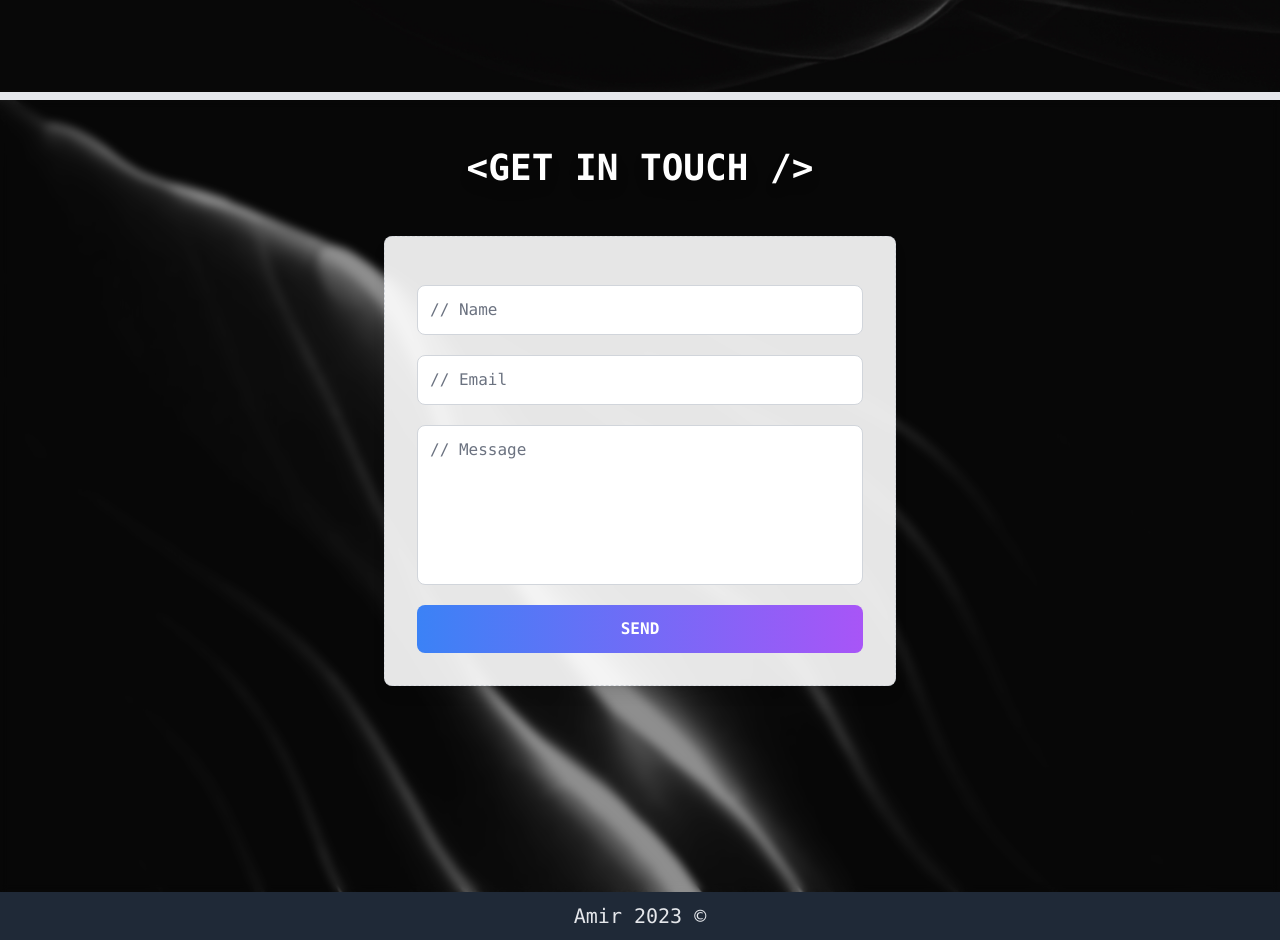
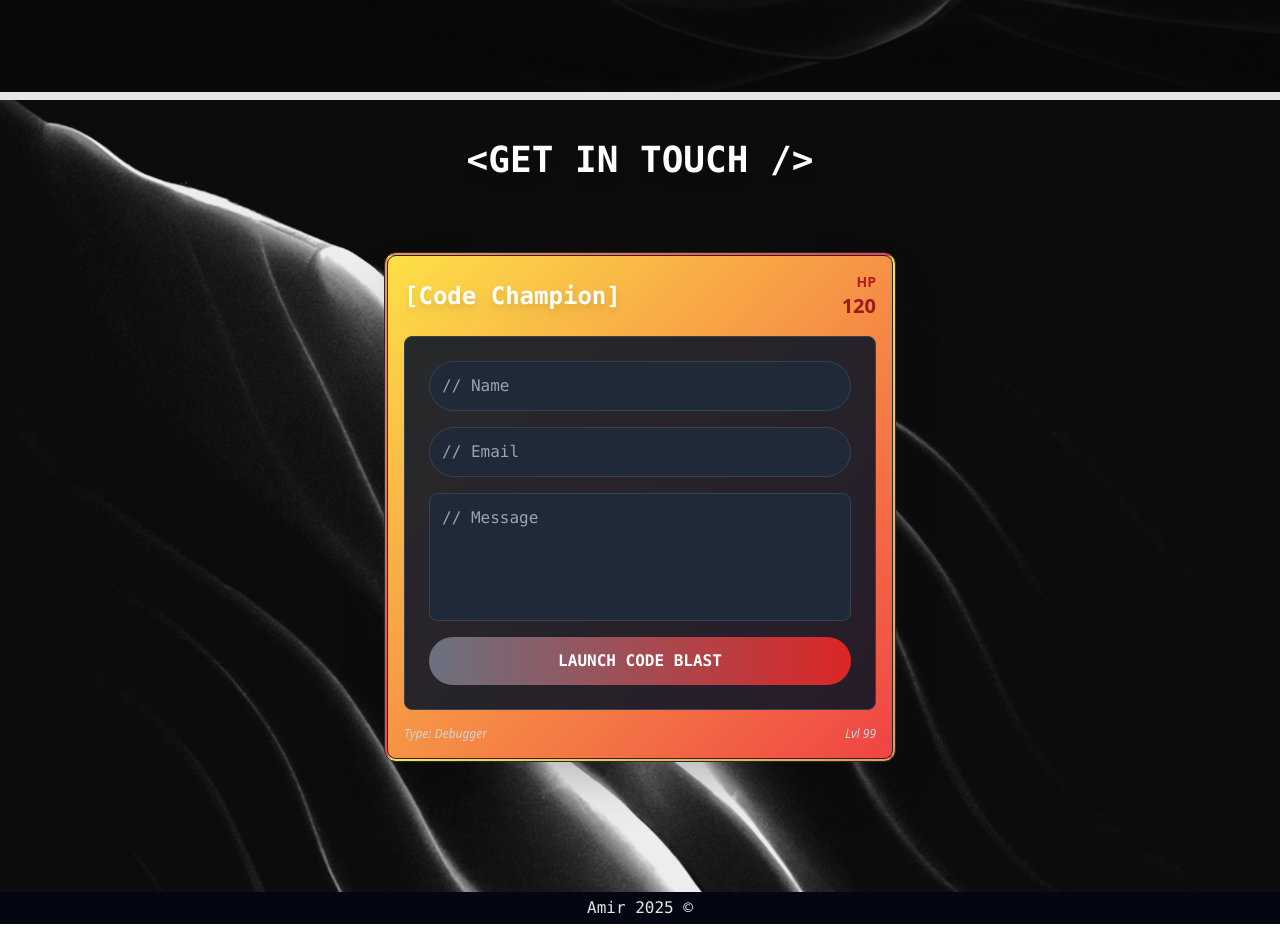
Before and after one commit to meerocodes/Amiracle, a React (Create React App) app: page / in a window 1280 px wide. Shown: the part 2708-3648 px from the top of the page. Built offline with nearby package versions, Linux system fonts and the light colour scheme.

Commit message:
better styled contact form

```diff
--- a/src/components/Contact.js
+++ b/src/components/Contact.js
@@ -1,6 +1,35 @@
-import React from 'react';
+import React, { useState, useEffect, useRef } from 'react';
 
 const Contact = ({ isLightMode }) => {
+    const titleRef = useRef(null);
+    const cardRef = useRef(null);
+    const [titleVisible, setTitleVisible] = useState(false);
+    const [cardVisible, setCardVisible] = useState(false);
+
+    useEffect(() => {
+        const observer = new IntersectionObserver(
+            (entries) => {
+                entries.forEach((entry) => {
+                    if (entry.target === titleRef.current && entry.isIntersecting) {
+                        setTitleVisible(true);
+                    }
+                    if (entry.target === cardRef.current && entry.isIntersecting) {
+                        setCardVisible(true);
+                    }
+                });
+            },
+            { threshold: 0.3 }
+        );
+
+        if (titleRef.current) observer.observe(titleRef.current);
+        if (cardRef.current) observer.observe(cardRef.current);
+
+        return () => {
+            if (titleRef.current) observer.unobserve(titleRef.current);
+            if (cardRef.current) observer.unobserve(cardRef.current);
+        };
+    }, []);
+
     return (
         <section
             id="contact"
@@ -9,28 +38,60 @@ const Contact = ({ isLightMode }) => {
                     : 'bg-[url(/assets/sectionImage3.png)]'
                 }`}
         >
-            {/* Background overlay */}
-            <div className="absolute inset-0 bg-black/40 backdrop-blur-sm"></div>
+            <div className="absolute inset-0"></div>
             <div className="relative w-4/5 mx-auto flex flex-col items-center">
                 <h2
-                    className={`mt-12 text-4xl font-mono font-bold drop-shadow-lg ${isLightMode
-                            ? 'text-gray-900 underline decoration-gray-700'
-                            : 'text-white'
+                    ref={titleRef}
+                    className={`p-10 text-4xl font-mono font-bold drop-shadow-lg transition-all duration-500 delay-100 ${titleVisible
+                            ? isLightMode
+                                ? 'opacity-100 translate-x-0 text-gray-900 underline decoration-gray-700'
+                                : 'opacity-100 translate-x-0 text-white'
+                            : 'opacity-0 -translate-x-[100vw]'
                         }`}
                 >
                     {'<GET IN TOUCH />'}
                 </h2>
+                <div
+                    ref={cardRef}
+                    className={`pokemon-card relative rounded-xl p-4 mt-8 w-full max-w-lg shadow-2xl border-4 border-double transition-all duration-300 ${isLightMode
+                            ? 'bg-gradient-to-br from-blue-100 to-green-100 border-blue-400'
+                            : 'bg-gradient-to-br from-yellow-300 to-red-500 border-gray-800'
+                        }`}
+                >
+                    <div className="card-header flex justify-between items-center mb-4">
+                        <h2
+                            className={`font-bold font-mono text-2xl drop-shadow-lg transition-all duration-500 delay-200 ${cardVisible
+                                    ? 'opacity-100 translate-x-0'
+                                    : 'opacity-0 -translate-x-[100vw]'
+                                }`}
+                        >
+                            [Code Champion]
+                        </h2>
+                        <div
+                            className={`card-stats text-right transition-all duration-500 delay-300 ${cardVisible
+                                    ? 'opacity-100 translate-x-0'
+                                    : 'opacity-0 translate-x-[100vw]'
+                                }`}
+                        >
+                            <span className="block font-bold text-sm text-red-700">HP</span>
+                            <span className="block font-extrabold text-xl text-red-800">120</span>
+                        </div>
+                    </div>
                     <form
                         action="https://formspree.io/f/xeqwljbo"
                         method="POST"
-                    className={`mt-12 w-full max-w-lg rounded-lg p-8 backdrop-blur-sm shadow-lg transition-all duration-300 border border-dashed ${isLightMode
-                            ? 'bg-gray-900/90 text-white border-gray-700'
-                            : 'bg-white/90 text-black border-gray-300'
+                        className={`w-full rounded-lg p-6 backdrop-blur-sm shadow-inner transition-all duration-300 border ${isLightMode
+                                ? 'bg-white/90 text-black border-gray-300'
+                                : 'bg-gray-900/90 text-white border-gray-700'
                             }`}
                     >
-                    <p className="font-mono text-xs mb-4">
-                    </p>
-                    <div className="form-group flex flex-col mb-5">
+                        {/* Name Field (from left) */}
+                        <div
+                            className={`form-group flex flex-col mb-4 transition-all duration-500 delay-400 ${cardVisible
+                                    ? 'opacity-100 translate-x-0'
+                                    : 'opacity-0 -translate-x-[100vw]'
+                                }`}
+                        >
                             <label htmlFor="name" className="sr-only">
                                 Name:
                             </label>
@@ -40,13 +101,18 @@ const Contact = ({ isLightMode }) => {
                                 name="name"
                                 placeholder="// Name"
                                 required
-                            className={`p-3 rounded-lg border font-mono focus:outline-none focus:ring-2 focus:ring-blue-500 transition-colors duration-300 ${isLightMode
-                                    ? 'bg-gray-800 border-gray-700 placeholder-gray-300 text-white'
-                                    : 'bg-white border-gray-300 placeholder-gray-500 text-black'
+                                className={`p-3 rounded-full border font-mono focus:outline-none focus:ring-2 focus:ring-blue-500 transition-colors duration-300 ${isLightMode
+                                        ? 'bg-gray-100 border-gray-300 placeholder-gray-500 text-gray-800'
+                                        : 'bg-gray-800 border-gray-700 placeholder-gray-400 text-white'
                                     }`}
                             />
                         </div>
-                    <div className="form-group flex flex-col mb-5">
+                        <div
+                            className={`form-group flex flex-col mb-4 transition-all duration-500 delay-500 ${cardVisible
+                                    ? 'opacity-100 translate-x-0'
+                                    : 'opacity-0 translate-x-[100vw]'
+                                }`}
+                        >
                             <label htmlFor="email" className="sr-only">
                                 Email:
                             </label>
@@ -56,13 +122,18 @@ const Contact = ({ isLightMode }) => {
                                 name="email"
                                 placeholder="// Email"
                                 required
-                            className={`p-3 rounded-lg border font-mono focus:outline-none focus:ring-2 focus:ring-blue-500 transition-colors duration-300 ${isLightMode
-                                    ? 'bg-gray-800 border-gray-700 placeholder-gray-300 text-white'
-                                    : 'bg-white border-gray-300 placeholder-gray-500 text-black'
+                                className={`p-3 rounded-full border font-mono focus:outline-none focus:ring-2 focus:ring-blue-500 transition-colors duration-300 ${isLightMode
+                                        ? 'bg-gray-100 border-gray-300 placeholder-gray-500 text-gray-800'
+                                        : 'bg-gray-800 border-gray-700 placeholder-gray-400 text-white'
                                     }`}
                             />
                         </div>
-                    <div className="form-group flex flex-col mb-5">
+                        <div
+                            className={`form-group flex flex-col mb-4 transition-all duration-500 delay-600 ${cardVisible
+                                    ? 'opacity-100 translate-x-0'
+                                    : 'opacity-0 -translate-x-[100vw]'
+                                }`}
+                        >
                             <label htmlFor="message" className="sr-only">
                                 Message:
                             </label>
@@ -71,22 +142,45 @@ const Contact = ({ isLightMode }) => {
                                 name="message"
                                 placeholder="// Message"
                                 required
-                            className={`p-3 rounded-lg border font-mono focus:outline-none focus:ring-2 focus:ring-blue-500 transition-colors duration-300 h-40 resize-none ${isLightMode
-                                    ? 'bg-gray-800 border-gray-700 placeholder-gray-300 text-white'
-                                    : 'bg-white border-gray-300 placeholder-gray-500 text-black'
+                                className={`p-3 rounded-lg border font-mono focus:outline-none focus:ring-2 focus:ring-blue-500 transition-colors duration-300 h-32 resize-none ${isLightMode
+                                        ? 'bg-gray-100 border-gray-300 placeholder-gray-500 text-gray-800'
+                                        : 'bg-gray-800 border-gray-700 placeholder-gray-400 text-white'
                                     }`}
                             ></textarea>
                         </div>
                         <button
                             type="submit"
-                        className={`w-full p-3 rounded-lg font-mono font-semibold transition-transform duration-300 transform hover:scale-105 ${isLightMode
-                                ? 'bg-gradient-to-r from-black to-gray-900 text-white hover:from-gray-800 hover:to-black'
-                                : 'bg-gradient-to-r from-blue-500 to-purple-500 text-white hover:from-blue-600 hover:to-purple-600'
+                            className={`w-full p-3 rounded-full font-mono font-semibold transition-transform duration-500 transform ${cardVisible
+                                    ? 'opacity-100 translate-x-0 hover:scale-105'
+                                    : 'opacity-0 translate-x-[100vw]'
+                                } ${isLightMode
+                                    ? 'bg-gradient-to-r from-blue-500 to-green-500 text-white hover:from-blue-600 hover:to-green-600'
+                                    : 'bg-gradient-to-r from-gray-500 to-red-600 text-white hover:from-purple-600 hover:to-pink-600'
                                 }`}
                         >
-                        SEND
+                            LAUNCH CODE BLAST
                         </button>
                     </form>
+                    {/* Card Footer */}
+                    <div className="card-footer mt-4 flex justify-between items-center text-xs italic">
+                        <span
+                            className={`transition-all duration-500 delay-800 ${cardVisible
+                                    ? 'opacity-100 translate-x-0'
+                                    : 'opacity-0 -translate-x-[100vw]'
+                                } ${isLightMode ? 'text-gray-700' : 'text-gray-300'}`}
+                        >
+                            Type: Debugger
+                        </span>
+                        <span
+                            className={`transition-all duration-500 delay-900 ${cardVisible
+                                    ? 'opacity-100 translate-x-0'
+                                    : 'opacity-0 translate-x-[100vw]'
+                                } ${isLightMode ? 'text-gray-700' : 'text-gray-300'}`}
+                        >
+                            Lvl 99
+                        </span>
+                    </div>
+                </div>
             </div>
         </section>
     );
--- a/src/components/Footer.js
+++ b/src/components/Footer.js
@@ -2,8 +2,8 @@ import React from 'react';
 
 const Footer = () => {
     return (
-        <footer className="bg-gray-800 h-12 flex justify-center items-center font-mono text-xl text-gray-200">
-            Amir 2023 ©
+        <footer className="bg-gray-950 h-8 flex justify-center items-center font-mono text-l text-gray-200">
+            Amir 2025 ©
         </footer>
     );
 };
```
Lines whose indentation alone changed are shown as unchanged.
